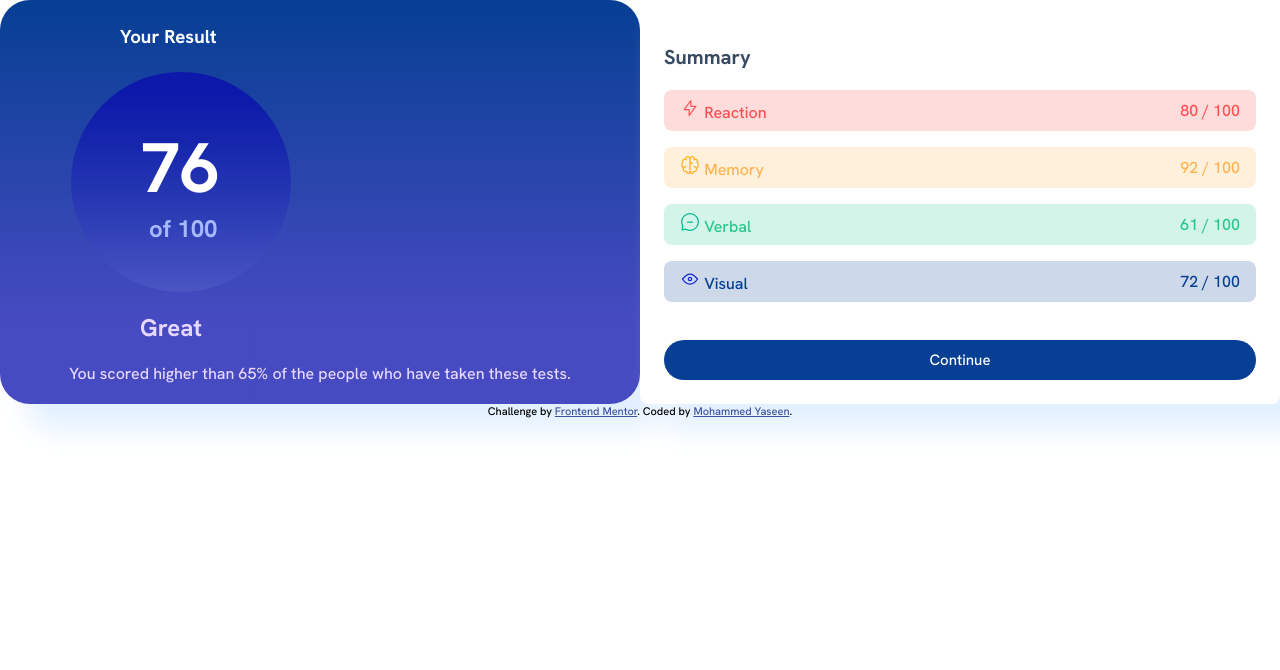
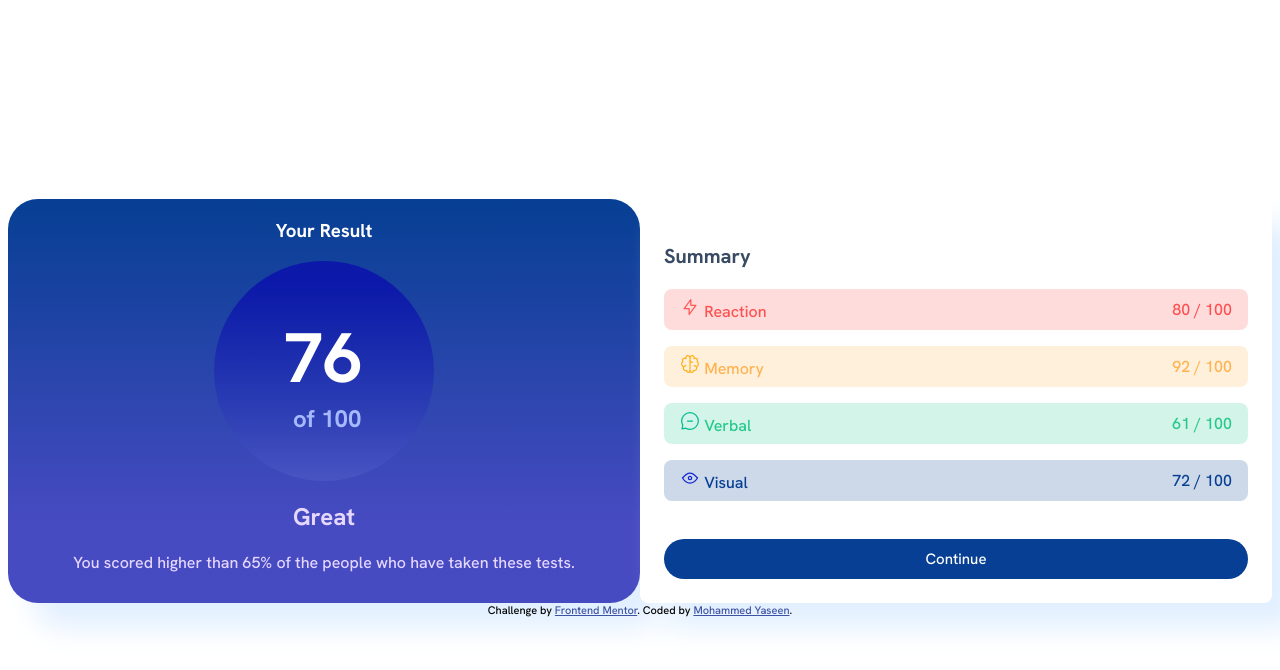
Before and after one commit to MohammedYaseen2023/challange1, a plain HTML site: page index.html in a window 1280 px wide. Drawn offline with Linux system fonts and the light colour scheme.

Commit message:
correct center the cyricle

```diff
--- a/index.html
+++ b/index.html
@@ -34,19 +34,21 @@
 
         Your Result
       </h3>
+      <div class="center-cyrcle">
       <div class="value-round">
         <h2 class="section-value">
 
           <span class="main-value">
             76
           </span>
-
+<br>
           <span class="sub-value">
 
             of 100
           </span>
 
         </h2>
+      </div>
       </div>
       <h2 class="main-title">
         Great
--- a/style.css
+++ b/style.css
@@ -48,18 +48,15 @@ html{
 }
 
 body {
-    margin: 0;
+    /* margin: 0; */
     font-family: 'Hanken Grotesk', sans-serif;
     background-color: var(--color-white);
-    /* height: 100vh; */
+    display: flex;
+    flex-direction: column;
+    justify-content: center;
+    min-height: 100vh;
 
-    /* height: 100vh; */
-   /* width: 100%; */
-      /* display: flex;
-    flex-direction: row;
-    justify-content: center;
-    align-items: center;
-    align-content: center; */
+
 }
 
 
@@ -139,24 +136,20 @@ justify-content: center;
 }
 /* my code */
 .result-section{
-    width: 50%;
-    /* background-color: var(--color-cobalt-blue); */
+     width: 50%;
     border-radius: 30px;
-    /* padding: 24px; */
+
      --color-light-slate-blue: rgba(166, 185, 255, 1);
      --color-light-royal-blue: rgba(131, 168, 255, 1);
     background: linear-gradient(180deg, rgba(6, 63, 147, 1) 0%, rgba(6, 63, 147, 1) 0%, rgba(9, 14, 172, .75) 80%);
-    /* width: 50%; */
-    /* display: flex;
-    flex-direction: column;
-    justify-content: center; */
+
     box-shadow: 25px 25px 30px var(--color-pale-blue);
-    /* padding: 20px; */
-    /* align-items: center; */
+    text-align: center;
 }
 .secondary-title{
     color: var(--color-white);
-padding: 5px 120px;
+/* padding: 5px ; */
+
 
 }
 
@@ -170,30 +163,41 @@ padding: 5px 120px;
     padding-left: 8px;
 }
 
+
+.center-cyrcle {
+    display: flex;
+    flex-direction: row;
+    justify-content: center;
+}
 .value-round{
+
     height: 220px;
     width: 220px;
     /* background-color:rgba(0, 0  , 147, 0.2); */
     background-color: var(--color-persian-blue);
     border-radius: 50%;
     display: flex;
-    padding: 30px 70px;
-    margin-left: 71px;
+      padding: 31px 70px;
+    /* margin-left: 70px;  */
     background: linear-gradient(0deg, rgba(6, 63, 147, .8) 0%, rgba(166, 185, 255,.1) 0%, rgba(9, 14, 172, 0.8) 90%);
+    /* flex-direction: row;
+    align-items: center;
+    align-content: center;  */
 }
 
 .main-title{
-    padding-left: 140px;
+
     color: var(--color-light-lavender);
 }
 .description{
     color: var(--color-light-lavender);
-      text-align: center;
+
     font-size: 16px;
     padding:0px 60px ;
+    /* align-items: center; */
 }
 
-@media (max-width:425px){
+@media (max-width:425px ) {
     main {
         flex-direction: column;
         margin-top: 10px;
@@ -205,7 +209,7 @@ padding: 5px 120px;
     }
     .result-section{
         width: 100%;
-        height: 51%;
+        min-height: 51vh;
     }
 
 
```
